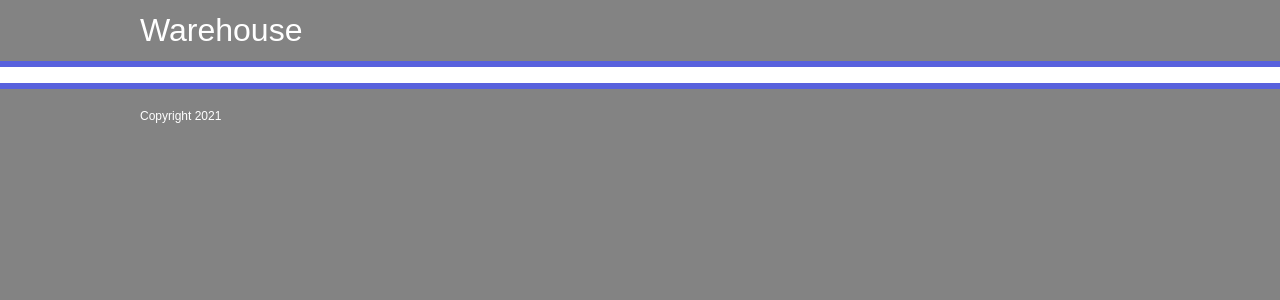
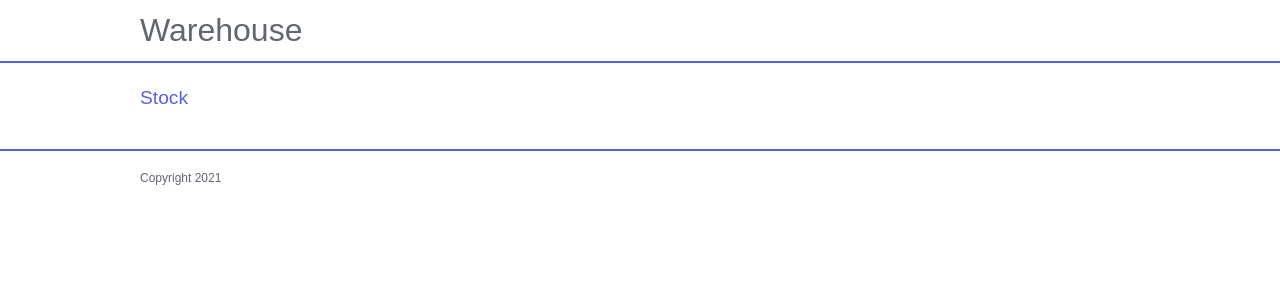
Before and after one commit to dayvidwhy/warehouse, a PHP site: page / in a window 1280 px wide. Shown: the top 300 px of the page. Run offline with PHP 8.4, Linux system fonts and the light colour scheme; data that the repository does not hold is empty.

Commit message:
Tidy some styles.

```diff
--- a/src/public/css/styles.css
+++ b/src/public/css/styles.css
@@ -9,7 +9,7 @@
 html {
     box-sizing: border-box;
     font-family: sans-serif;
-    background-color: var(--theme-secondary);
+    background-color: var(--main-background);
 }
 
 *, :after, :before {
@@ -36,15 +36,14 @@ main {
 
 .banner-actual {
     font-size: 2em;
-    color: var(--type-main);
+    color: var(--type-secondary);
     margin: 12px 0;
     text-decoration: none;
-    font-weight: 400;
+    font-weight: 200;
 }
 
 .banner {
-    background-color: var(--theme-secondary);
-    border-bottom: 6px solid var(--theme-main);
+    border-bottom: 2px solid var(--theme-main);
 }
 
 .card {
@@ -92,6 +91,14 @@ main {
   text-decoration: none;
 }
 
+.column-quarter:first-child > .stock-card {
+  padding-left: 0;
+}
+
+.column-quarter:last-child > .stock-card {
+  padding-right: 0;
+}
+
 .error-link:hover {
   color: var(--type-secondary);
   background-color: var(--theme-secondary);
@@ -100,11 +107,13 @@ main {
 
 .breadcrumb {
   font-size: 1.2em;
+  padding: 24px 0;
   color: var(--theme-secondary);
 }
 
 .breadcrumb-link {
-  color: var(--theme-main)
+  color: var(--theme-main);
+  text-decoration: none;
 }
 
 .container {
@@ -127,13 +136,13 @@ main {
   width: 100%;
   overflow: auto;
   margin-top: 16px;
-  background-color: var(--theme-secondary);
-  border-top: 6px solid var(--theme-main);
+  background-color: var(--main-background);
+  border-top: 2px solid var(--theme-main);
   padding: 20px 0;
 }
 
 .footer-copyright-text {
   text-align: left;
-  color: var(--type-main);
+  color: var(--type-secondary);
   font-size: 12px;
 }
--- a/src/views/categories.php
+++ b/src/views/categories.php
@@ -19,6 +19,11 @@ $db->disconnect();
     <body>
         <?php require(__DIR__ . '/../partials/header.php');?>
         <main role="main" class="container">
+            <section class="row">
+                <p class="breadcrumb">
+                    <a class="breadcrumb-link" href="/"><?php echo ucfirst($configs["stockType"]); ?></a>
+                </p>
+            </section>
             <?php for ($rowCount = 0; $rowCount < (ceil(sizeof($results) / 4)); $rowCount++) { ?>
                 <section class='row'>
                     <?php for ($itemCount = 0; $itemCount < 4; $itemCount++) { ?>
--- a/src/views/error.php
+++ b/src/views/error.php
@@ -11,8 +11,7 @@ $configs = include(__DIR__ . '/../utils/settings.php');
         <?php require('partials/header.php');?>
         <main role="main" class="container">
             <div class="row">
-                <div class="card">
-                    <h2 class="card-title">
+                <h2 class="banner-actual">
                     Page Not Found
                 </h2>
                 <p class="card-text">
@@ -22,7 +21,6 @@ $configs = include(__DIR__ . '/../utils/settings.php');
                     Home
                 </a>
             </div>
-            </div>
         </main>
         <?php require('partials/footer.php');?>
     </body>
```
Also changed, not shown: src/views/items.php (+3 -5 lines). Lines whose indentation alone changed are shown as unchanged.
